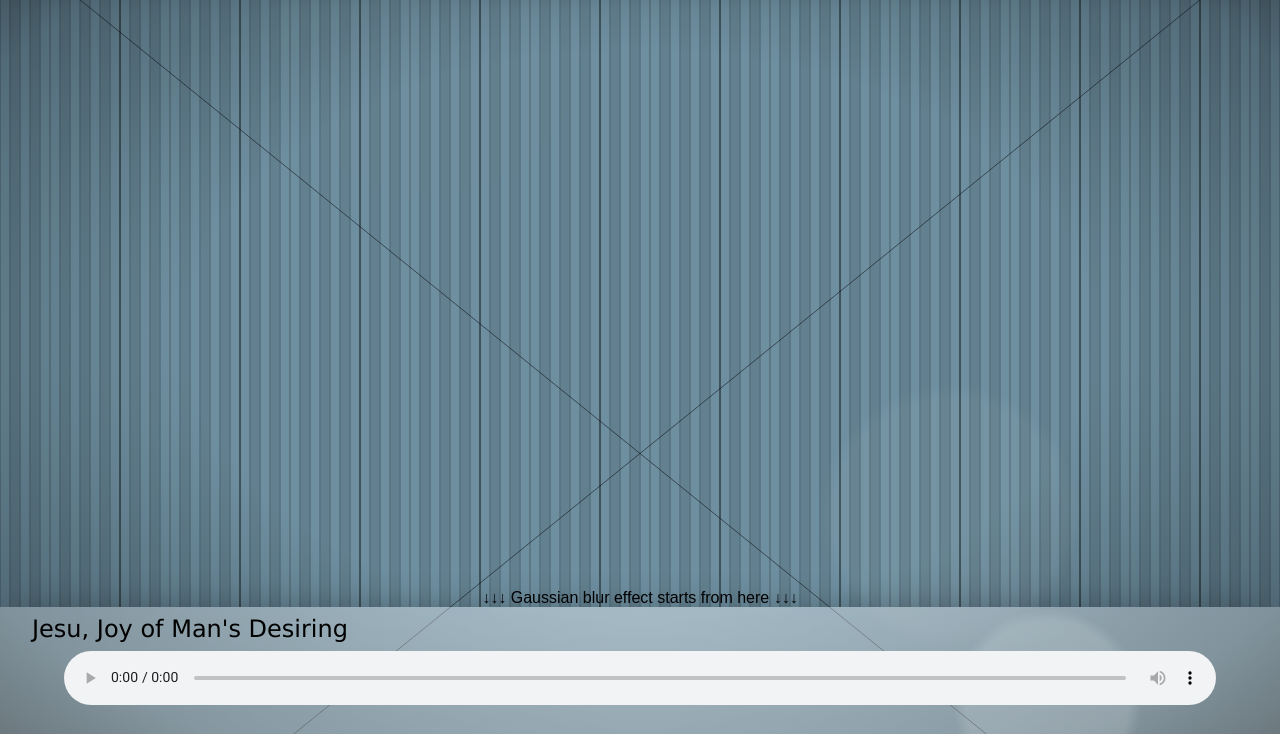
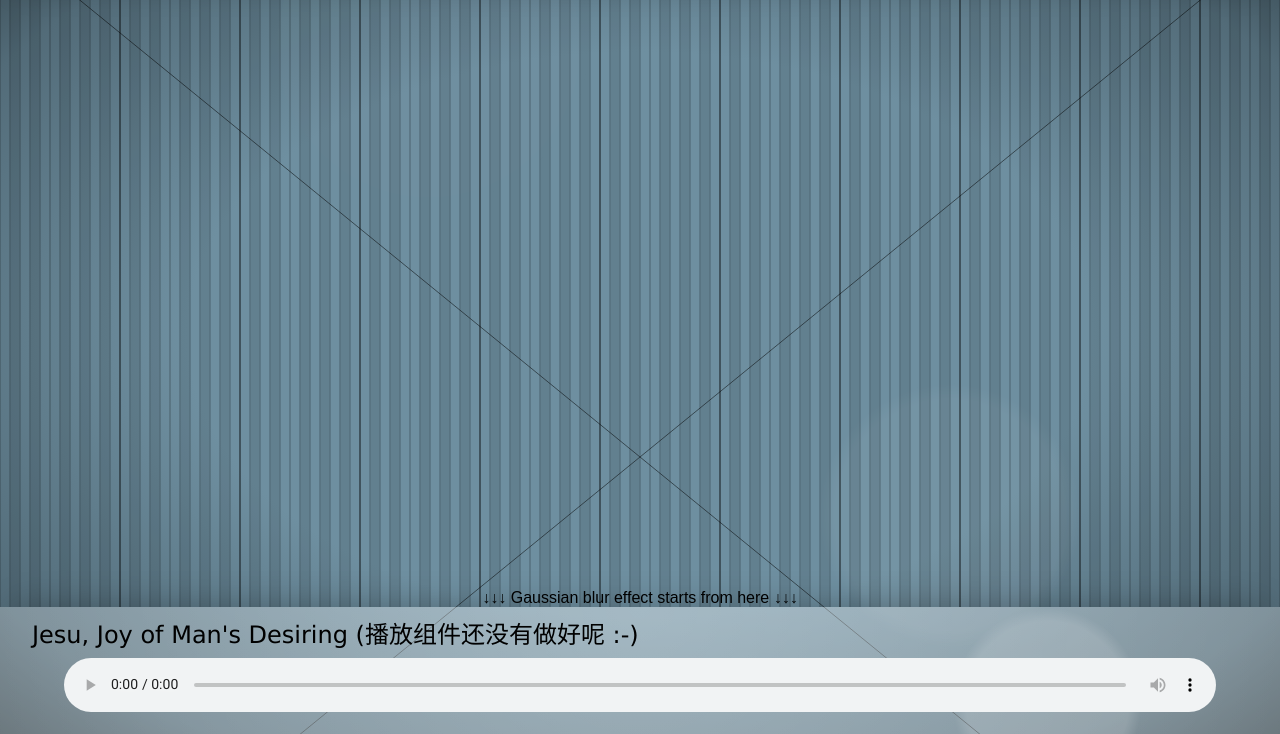
Before and after one commit to m13253/mockup, a plain HTML site: page midymidy-3/index.html in a window 1280 px wide. Shown: the part 65-799 px from the top of the page. Drawn offline with Linux system fonts and the light colour scheme.

Commit message:
midymidy-3

```diff
--- a/midymidy-3/index.html
+++ b/midymidy-3/index.html
@@ -168,7 +168,7 @@ h2 {
   <div id="stage"></div>
   <div class="afterstage">
     <div class="playcontrol">
-      <h1>Jesu, Joy of Man's Desiring</h1>
+      <h1>Jesu, Joy of Man's Desiring (播放组件还没有做好呢 :-)</h1>
       <div><audio controls="controls"></audio></div>
     </div>
     <div class="metadata">
```
